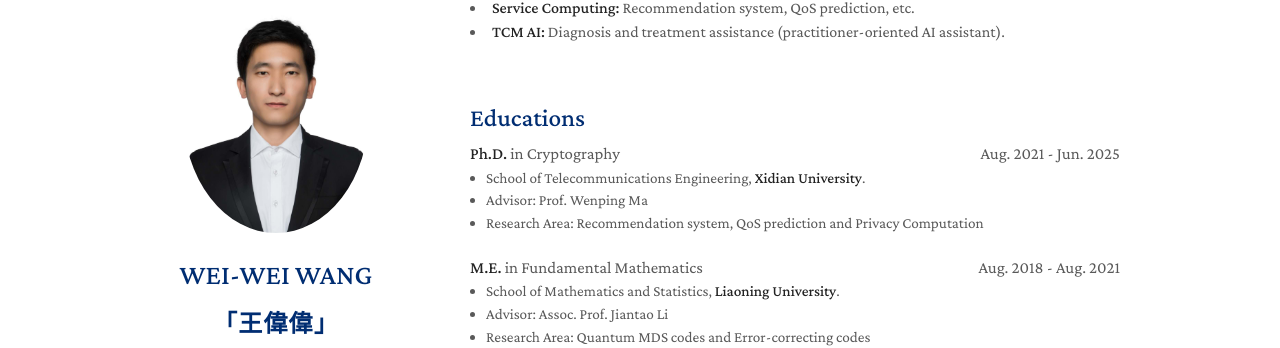
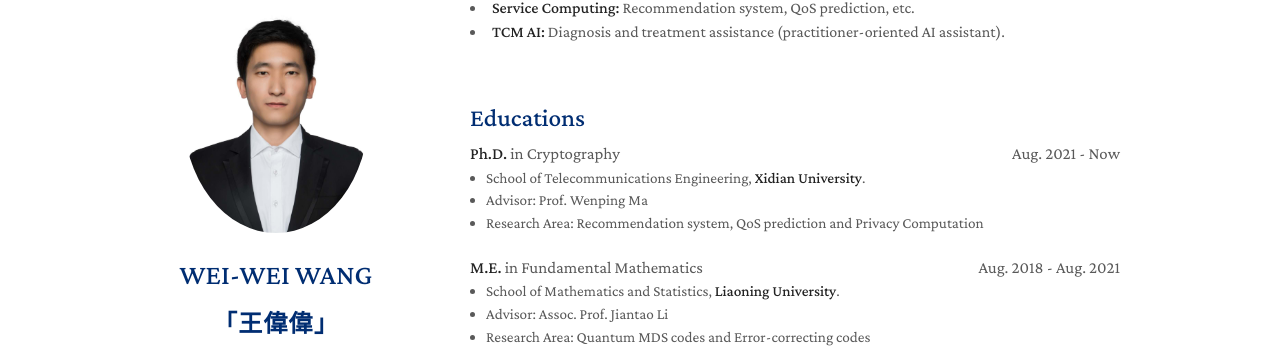
Before and after one commit to Joe-weir-wong/joe-weir-wong.github.io, a Jekyll site: the page built from index.md, in a window 1280 px wide and 900 px high, scrolled down 349 px. Shown: the part 116-464 px from the top of the window. Built offline with Jekyll 4.4.1, drawn with Linux system fonts in a browser that asks for light colours; a style sheet for code colours, icons or effects is not loaded.

Commit message:
edit message

```diff
--- a/_includes/educations.md
+++ b/_includes/educations.md
@@ -4,7 +4,7 @@
 
 <div style="display: flex; justify-content: space-between; width: 100%; font-size: 1.05em;">
   <span><strong>Ph.D.</strong> in Cryptography</span>
-  <span>Aug. 2021 - Jun. 2025</span>
+  <span>Aug. 2021 - Now</span>
 </div>
 <ul style="font-size: 0.95em; margin-top 2px; padding-left: 16px;">
   <li>School of Telecommunications Engineering, <strong>Xidian University</strong>.</li>
```
